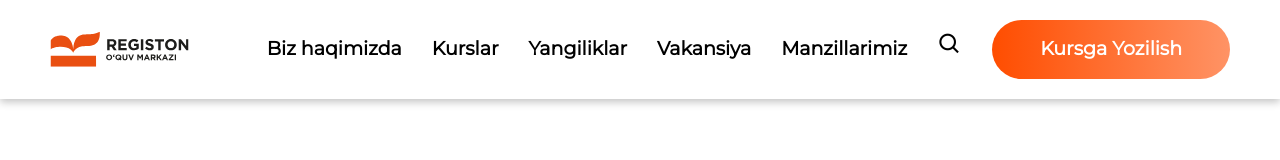
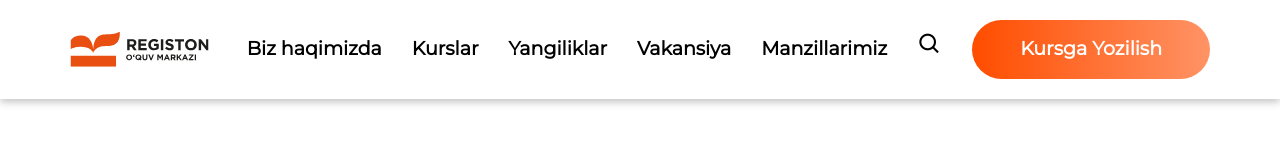
Before and after one commit to Behzod1Dev/rgn.uz, a plain HTML site: page index.html in a window 1280 px wide. Drawn offline with nearby package versions, Linux system fonts and the light colour scheme.

Commit message:
bug fixed

```diff
--- a/style.css
+++ b/style.css
@@ -10,9 +10,10 @@
 }
 
 .container {
-    width: 1180px;
-    padding: 0 10px;
-    margin: auto;
+    max-width: 1140px;
+    width: 100%;
+    padding: 0 20px;
+    margin: 0  auto;
 }
 
 ul {
@@ -23,17 +24,19 @@ a {
     text-decoration: none;
 }
 
-/* header */
-
-#header{
+header{
     box-shadow: rgba(0, 0, 0, 0.24) 0px 3px 8px;
 }
 
+
+
 .header {
+    width: 100%;
     display: flex;
     justify-content: space-between;
     align-items: center;
     padding: 20px 0;
+
 }
 
 .nav-list {
```
